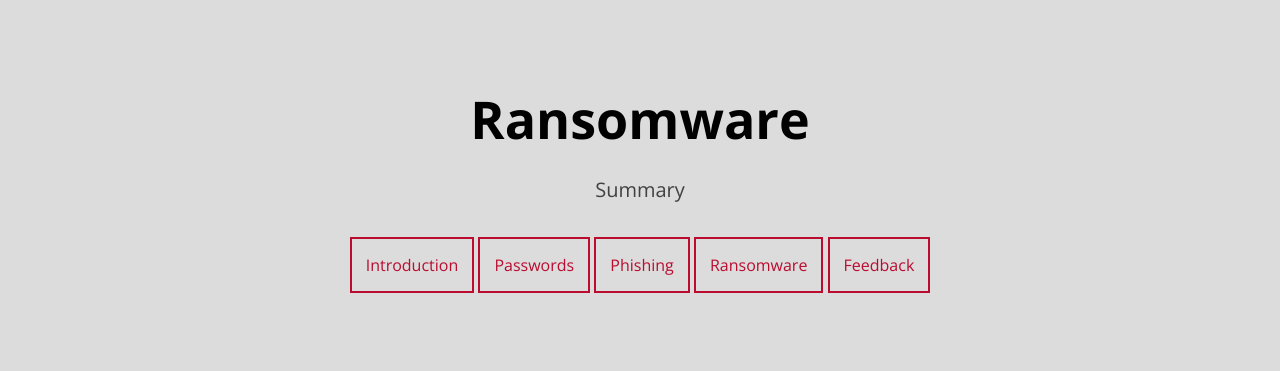
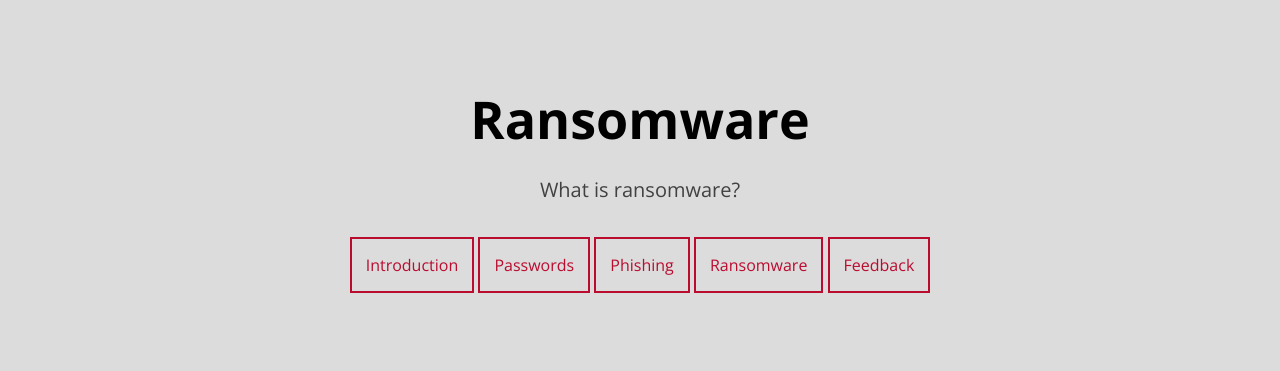
Before and after one commit to ugacyberarch/manual, a Jekyll site: the page built from ransomware.md, in a window 1280 px wide and 900 px high. Shown: the top 371 px of the window. Built offline with Jekyll 4.4.1, drawn with Linux system fonts in a browser that asks for light colours.

Commit message:
Update ransomware.md

```diff
--- a/ransomware.md
+++ b/ransomware.md
@@ -1,7 +1,7 @@
 ---
 layout: default
 title: Ransomware
-description: Summary
+description: What is ransomware?
 heading: 'What is ransomware? '
 sub_heading: 'What is ransomware? '
 
```
